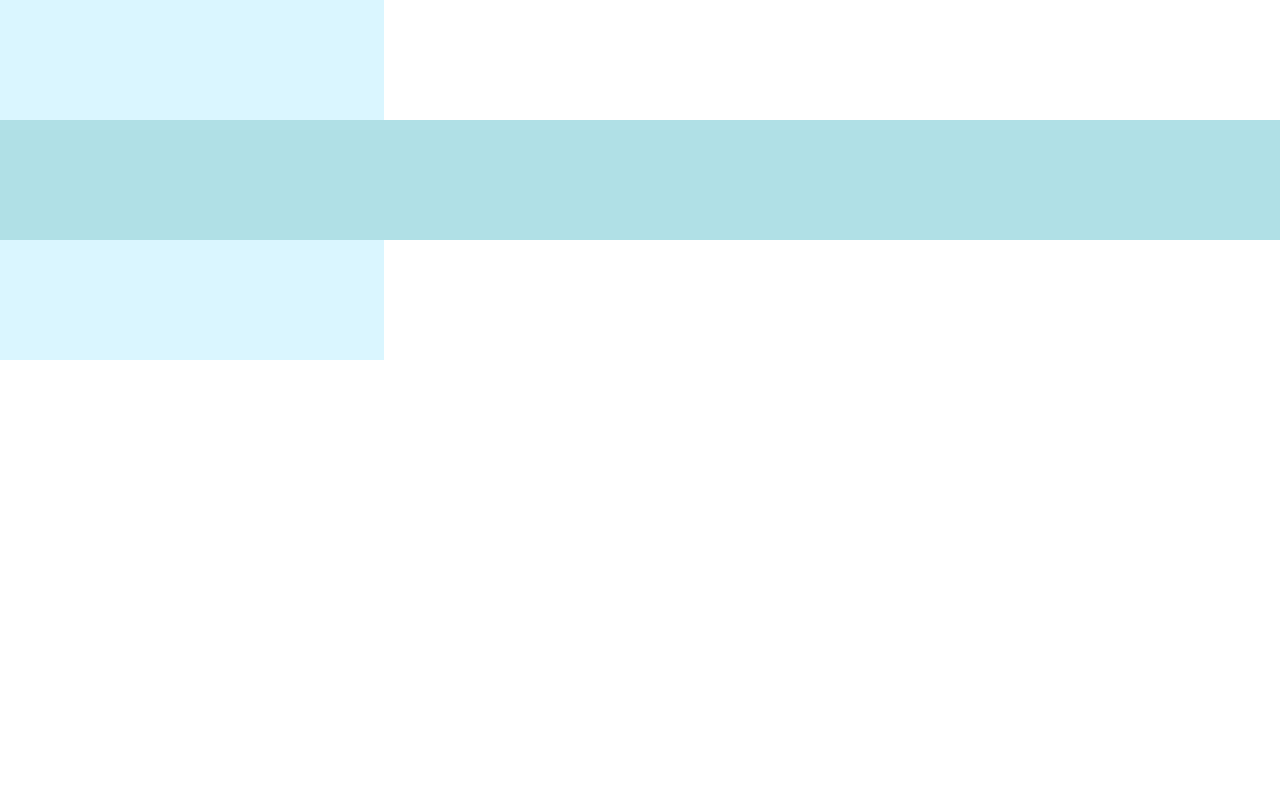
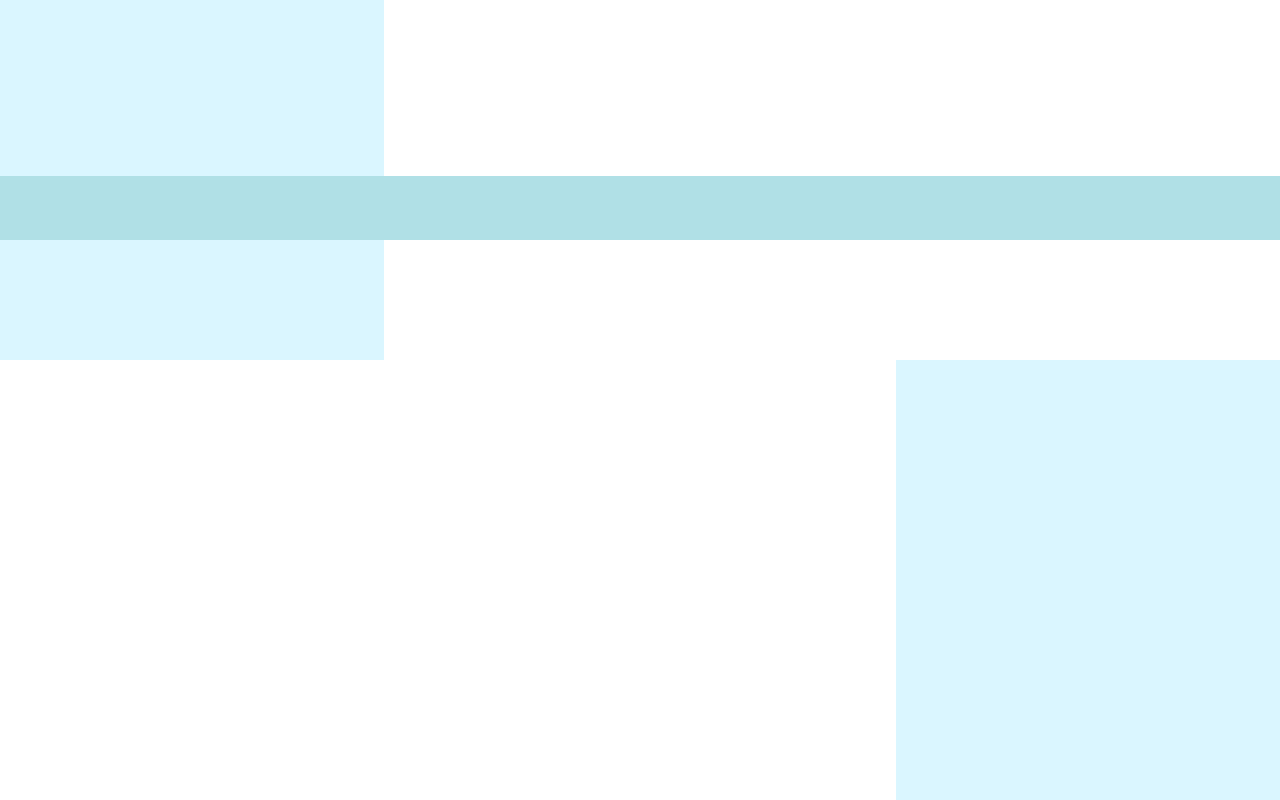
Before and after one commit to minyujin03/Mid-Term-Project, a plain HTML site: page index.html in a window 1280 px wide. Shown: the part 560-1360 px from the top of the page. Before the commit the page ends 920 px from the top, so only its background shows below. Drawn offline with Linux system fonts and the light colour scheme.

Commit message:
devlop check 14

```diff
--- a/index.html
+++ b/index.html
@@ -26,7 +26,8 @@
             <img src="C:\Mid_project\profile.jpg">
         </div>
         <div class="layout2"></div>
+        <div class="layout3"></div>
     </div>
-    <div class="footer" style="background-color: powderblue; height: 15vh;"></div>
+    <div class="footer" style="background-color: powderblue; height: 8vh;"></div>
 </body>
 </html>
```
